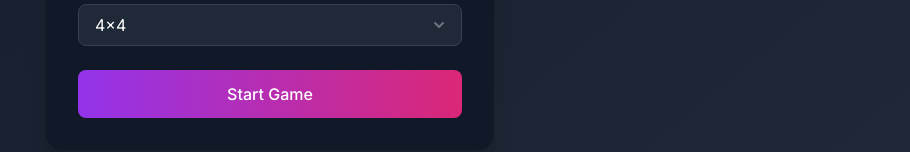
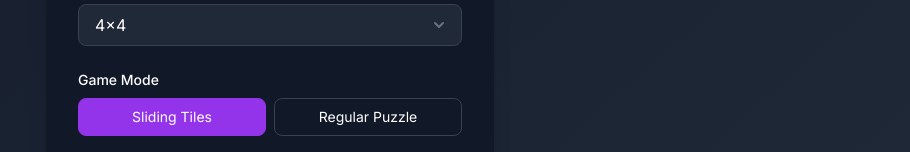
Before and after one commit to onurataasar/sliding-tiles, a Next.js app: page / in a window 1280 px wide. Shown: the part 800-952 px from the top of the page, without its empty margins (370-1280 px from the left). Built offline with nearby package versions, Linux system fonts and the light colour scheme.

Commit message:
feat: Added regular puzzle mode

```diff
--- a/src/app/game/page.tsx
+++ b/src/app/game/page.tsx
@@ -16,6 +16,7 @@ function GameContent() {
     searchParams.get("imageUrl") ||
     "https://source.unsplash.com/random/800x800";
   const gridSize = Number(searchParams.get("gridSize")) || DEFAULT_GRID_SIZE;
+  const mode = (searchParams.get("mode") || "sliding") as "sliding" | "puzzle";
 
   return (
     <div className="max-w-4xl mx-auto space-y-8">
@@ -34,7 +35,7 @@ function GameContent() {
         </button>
       </div>
 
-      <SlidingPuzzle imageUrl={imageUrl} gridSize={gridSize} />
+      <SlidingPuzzle imageUrl={imageUrl} gridSize={gridSize} mode={mode} />
     </div>
   );
 }
--- a/src/app/page.tsx
+++ b/src/app/page.tsx
@@ -23,6 +23,7 @@ export default function Home() {
   const [isModalOpen, setIsModalOpen] = useState(false);
   const [gridSize, setGridSize] = useState(DEFAULT_GRID_SIZE);
   const [isImageLoading, setIsImageLoading] = useState(true);
+  const [gameMode, setGameMode] = useState("sliding");
   const { isDarkMode, toggleDarkMode } = useTheme();
   const router = useRouter();
 
@@ -32,6 +33,7 @@ export default function Home() {
       const params = new URLSearchParams({
         imageUrl: imageUrl.trim(),
         gridSize: gridSize.toString(),
+        mode: gameMode,
       });
       router.push(`/game?${params.toString()}`);
     }
@@ -150,6 +152,34 @@ export default function Home() {
             />
           </div>
 
+          <div className="space-y-2">
+            <label className="text-sm font-medium block">Game Mode</label>
+            <div className="flex gap-2">
+              <button
+                type="button"
+                onClick={() => setGameMode("sliding")}
+                className={`flex-1 p-2 text-sm rounded-lg border transition-colors ${
+                  gameMode === "sliding"
+                    ? "bg-purple-600 text-white border-purple-600"
+                    : "dark:border-gray-700 hover:bg-gray-50 dark:hover:bg-gray-800"
+                }`}
+              >
+                Sliding Tiles
+              </button>
+              <button
+                type="button"
+                onClick={() => setGameMode("puzzle")}
+                className={`flex-1 p-2 text-sm rounded-lg border transition-colors ${
+                  gameMode === "puzzle"
+                    ? "bg-purple-600 text-white border-purple-600"
+                    : "dark:border-gray-700 hover:bg-gray-50 dark:hover:bg-gray-800"
+                }`}
+              >
+                Regular Puzzle
+              </button>
+            </div>
+          </div>
+
           <button
             type="submit"
             className="w-full py-3 bg-gradient-to-r from-purple-600 to-pink-600 text-white rounded-lg hover:from-purple-700 hover:to-pink-700 transition-all duration-200 font-medium"
--- a/src/components/SlidingPuzzle.tsx
+++ b/src/components/SlidingPuzzle.tsx
@@ -13,15 +13,17 @@ import { useTheme } from "@/context/ThemeContext";
 interface Props {
   imageUrl: string;
   gridSize: number;
+  mode: "sliding" | "puzzle";
 }
 
-export default function SlidingPuzzle({ imageUrl, gridSize }: Props) {
+export default function SlidingPuzzle({ imageUrl, gridSize, mode }: Props) {
   const [gameState, setGameState] = useState<GameState>({
     pieces: createInitialPieces(gridSize),
     isComplete: false,
     imageUrl,
     gridSize,
   });
+  const [selectedPiece, setSelectedPiece] = useState<PuzzlePiece | null>(null);
   const { isDarkMode } = useTheme();
 
   useEffect(() => {
@@ -31,9 +33,11 @@ export default function SlidingPuzzle({ imageUrl, gridSize }: Props) {
       imageUrl,
       gridSize,
     }));
+    setSelectedPiece(null);
   }, [imageUrl, gridSize]);
 
   const handlePieceClick = (clickedPiece: PuzzlePiece) => {
+    if (mode === "sliding") {
       if (clickedPiece.isEmpty) return;
 
       const emptyPiece = gameState.pieces.find((p) => p.isEmpty);
@@ -59,6 +63,26 @@ export default function SlidingPuzzle({ imageUrl, gridSize }: Props) {
 
       const isComplete = isPuzzleComplete(newPieces);
       setGameState({ ...gameState, pieces: newPieces, isComplete });
+    } else {
+      // Regular puzzle mode - swap any two pieces
+      if (selectedPiece === null) {
+        setSelectedPiece(clickedPiece);
+      } else {
+        const newPieces = gameState.pieces.map((piece) => {
+          if (piece.id === clickedPiece.id) {
+            return { ...piece, currentPosition: selectedPiece.currentPosition };
+          }
+          if (piece.id === selectedPiece.id) {
+            return { ...piece, currentPosition: clickedPiece.currentPosition };
+          }
+          return piece;
+        });
+
+        const isComplete = isPuzzleComplete(newPieces);
+        setGameState({ ...gameState, pieces: newPieces, isComplete });
+        setSelectedPiece(null);
+      }
+    }
   };
 
   return (
@@ -68,7 +92,7 @@ export default function SlidingPuzzle({ imageUrl, gridSize }: Props) {
       }`}
     >
       {gameState.pieces.map((piece) => {
-        if (piece.isEmpty) return null;
+        if (piece.isEmpty && mode === "sliding") return null;
 
         return (
           <div
@@ -84,6 +108,11 @@ export default function SlidingPuzzle({ imageUrl, gridSize }: Props) {
                 isDarkMode
                   ? "hover:shadow-purple-500/30"
                   : "hover:shadow-black/20"
+              }
+              ${
+                selectedPiece?.id === piece.id
+                  ? "ring-2 ring-purple-500 z-20"
+                  : ""
               }
               hover:shadow-lg`}
             style={{
```
Lines whose indentation alone changed are shown as unchanged.
